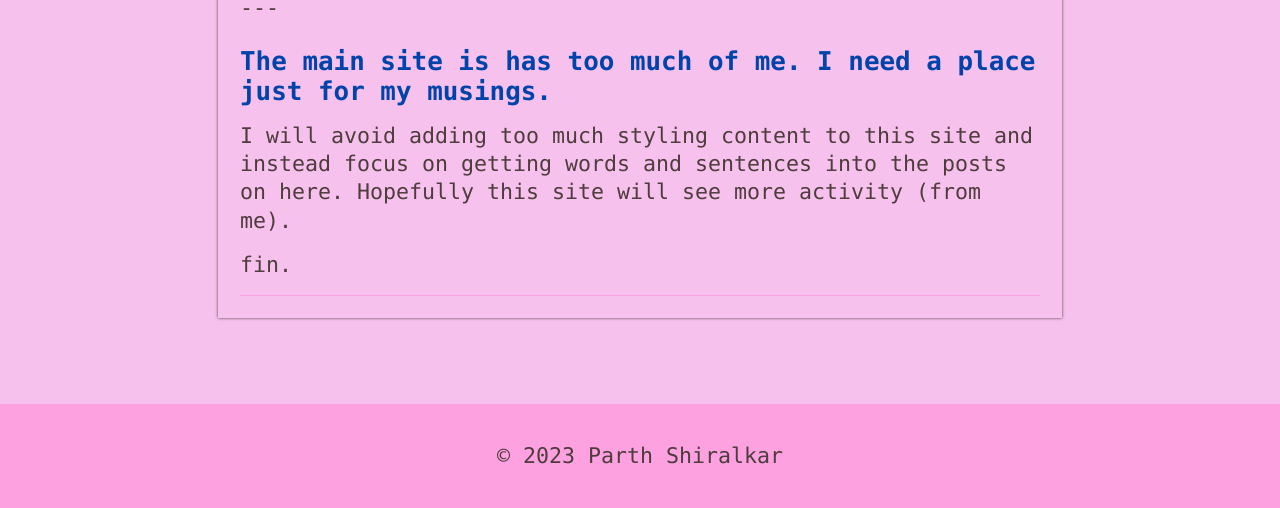
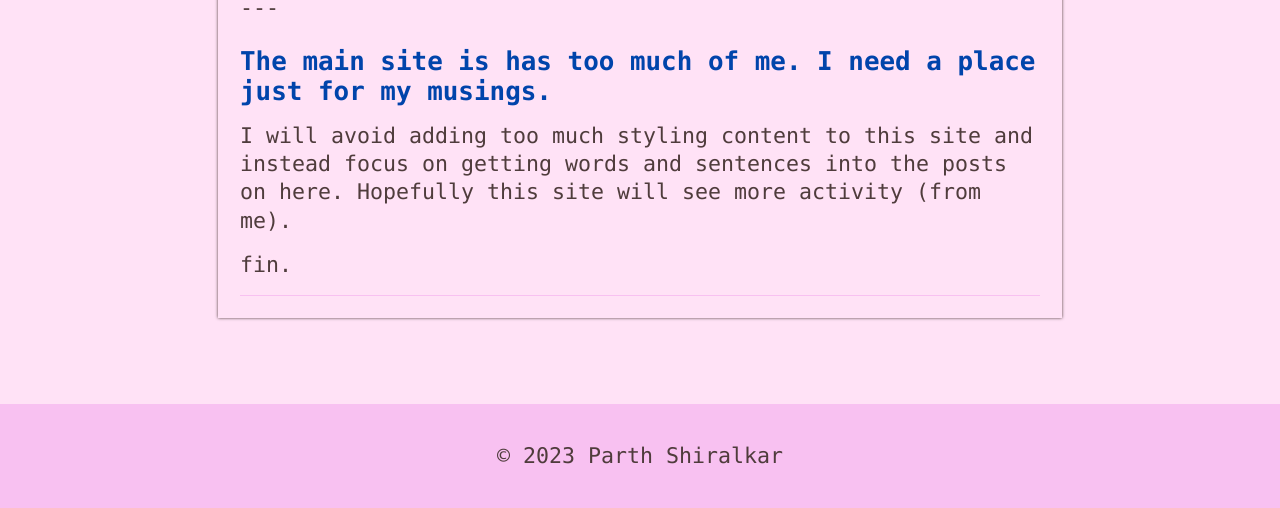
Before and after one commit to partheus/glyph, an Eleventy site: page src/posts/why.md in a window 1280 px wide. Shown: the part 379-887 px from the top of the page. Built offline with nearby package versions, Linux system fonts and the light colour scheme; Eleventy itself is replaced by a stand-in of ours; files that its build step writes are made by us from their sources.

Commit message:
Fix background color for light mode

```diff
--- a/src/css/styles.css
+++ b/src/css/styles.css
@@ -13,10 +13,10 @@
 /* Light theme preference*/
 @media (prefers-color-scheme: light) {
     :root {
-        --background-color: #f6c2ed;
-        --secondary-background-color: #fda1e1;
+        --background-color: #ffe2f6;
+        --secondary-background-color: #f8c1f1;
         --text-color: #4f3c3c;
-        --link-color: #930654;
+        --link-color: #af0064;
         --accent-color: #0a6e66;
         --header-color: #0044ab;
     }
@@ -245,3 +245,8 @@ img {
     display: block;
     margin: 1em auto;
 }
+
+.ascii-garden {
+    white-space: pre;
+    font-family: monospace;
+}
```
